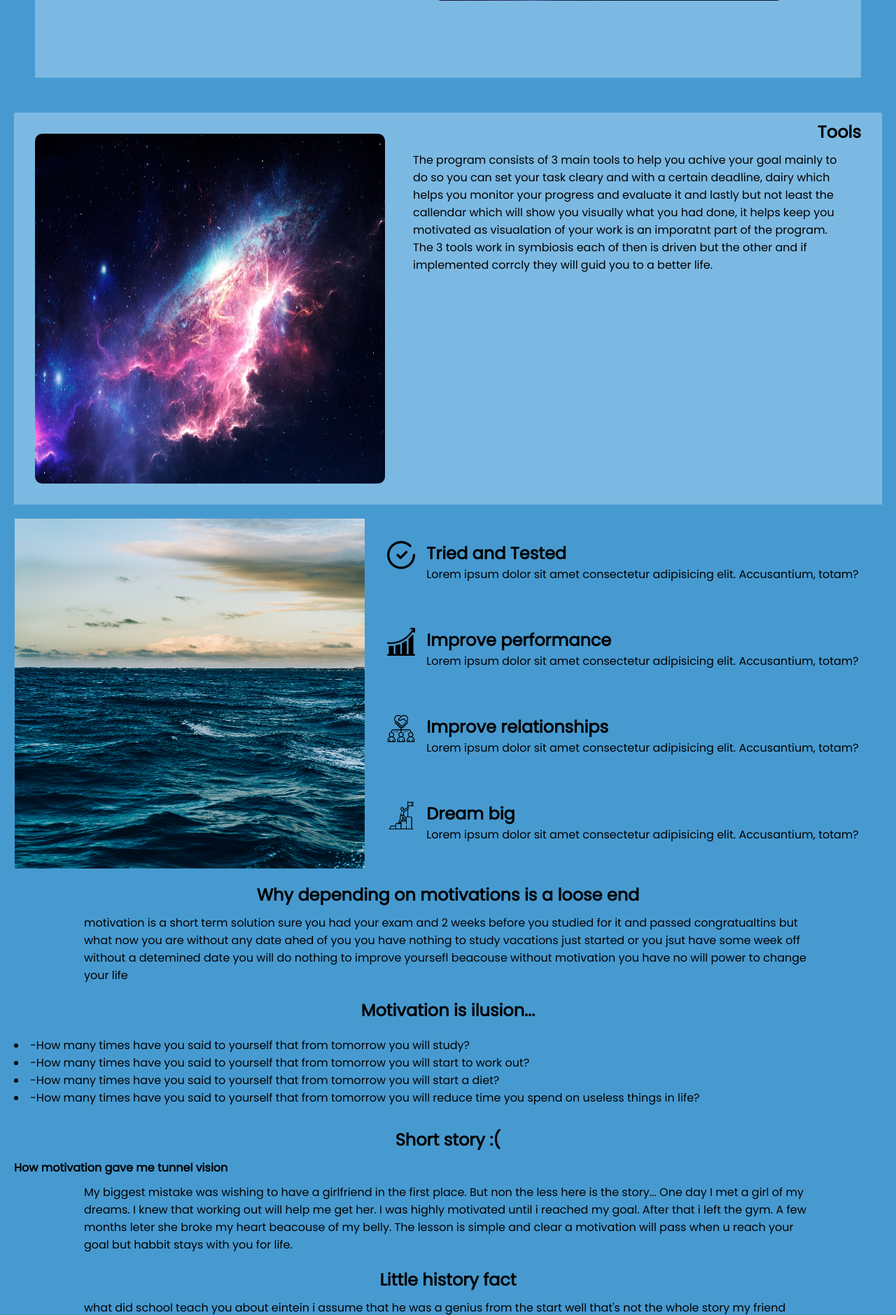
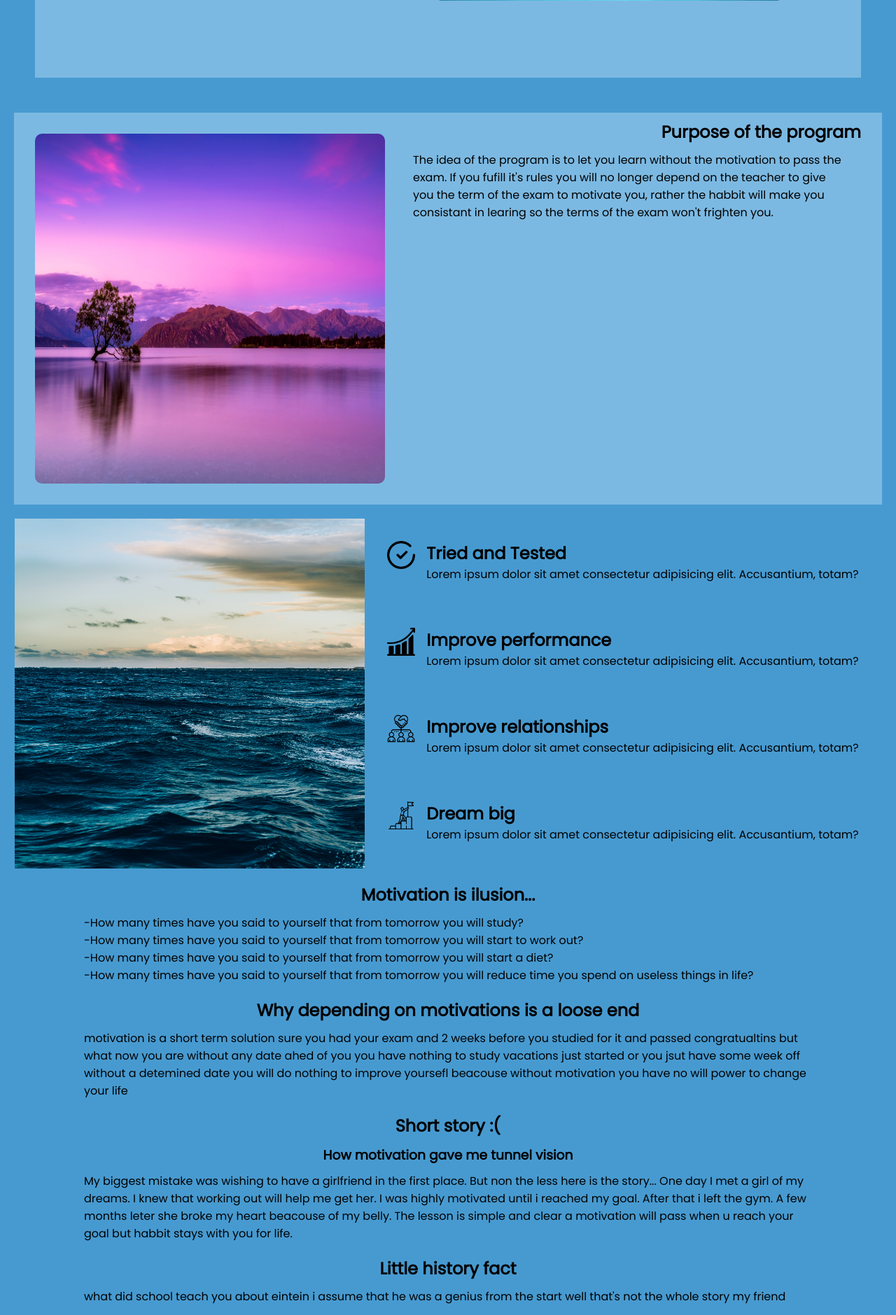
Before and after one commit to mkiel01/website-do-better, a Django app: page / in a window 1280 px wide. Shown: the part 2106-3985 px from the top of the page at 70% size. Run offline with Django 4.2, Linux system fonts and the light colour scheme.

Commit message:
updating styling

```diff
--- a/main/website/static/website/style.css
+++ b/main/website/static/website/style.css
@@ -18,9 +18,10 @@ body  {
 article{
 	margin: 20px;
 
+
 }
 
-article h2{
+article h2, h3{
 	text-align: center;
 	margin-bottom: 10px;
 
@@ -130,6 +131,10 @@ article p{
 	background-color: var(--Bg);
 
 
+  }
+
+  .about-the-program ul{
+	margin-left: 40px;
   }
 
 .about-the-program h2{
--- a/main/website/templates/website/introduction.html
+++ b/main/website/templates/website/introduction.html
@@ -58,15 +58,28 @@
     <div id="about-the-programe">
       <h2>About the program </h2>
       <p>
-        The idea of the program is to let you learn without the motivation to pass the exam. If you fufill it's rules you will no longer depend on the teacher to give you the term of the exam to motivate you, rather the habbit will make you consistant in learing so the terms of the exam won't frighten you.
+
+
+        The program consists of 3 main tools to help you achive your goal mainly: <br>
+
+        <br>
 
 
 
-      </p>
+        - to do so you can set your task cleary and with a certain deadline <br>
+
+
+        - dairy which helps you monitor your progress and evaluate it <br>
+          - callendar which will show you visually what you had done, it helps keep you motivated as visualation of your work is an imporatnt part of the program. <br>
+        <br>
+
+        The 3 tools work in symbiosis each of then is driven but the other and if implemented corrcly they will guid you to a better life.
+        </p>
+
 
     </div>
 
-        <img src="{% static 'img/space.jpeg'%}" alt="">
+        <img src="{% static 'img/1st.jpg'%}" alt="">
 
 
   </div>
@@ -85,14 +98,12 @@
     <div class="tools">
 
 
-        <img src="{% static 'img/space.jpeg'%}" alt="">
+        <img src="{% static 'img/2nd.jpg'%}" alt="">
         <div class="tools-items">
-        <h2>Tools </h2>
+        <h2>Purpose of the program </h2>
         <p>
 
-          The program consists of 3 main tools to help you achive your goal mainly to do so you can set your task cleary and with a certain deadline,
-          dairy which helps you monitor your progress and evaluate it and lastly but not least the callendar which will show you visually what you had done, it helps keep you motivated as visualation of your work is an imporatnt part of the program.
-          The 3 tools work in symbiosis each of then is driven but the other and if implemented corrcly they will guid you to a better life.
+          The idea of the program is to let you learn without the motivation to pass the exam. If you fufill it's rules you will no longer depend on the teacher to give you the term of the exam to motivate you, rather the habbit will make you consistant in learing so the terms of the exam won't frighten you.
 
 
         </p>
@@ -142,7 +153,32 @@
   </div>
 
 
+  <article>
+    <h2>
+      Motivation is ilusion...
+    </h2>
+    <p>
 
+
+
+        -How many times have you said to yourself that from tomorrow you will study?
+<br>
+
+        -How many times have you said to yourself that from tomorrow you will start to work out?
+        <br>
+
+
+        -How many times have you said to yourself that from tomorrow you will start a diet?
+        <br>
+
+
+        -How many times have you said to yourself that from tomorrow you will reduce time you spend on useless things in
+        life?
+
+
+
+
+  </article>
 
   <article>
     <h2>
@@ -157,30 +193,7 @@
 
   </article>
 
-  <article>
-    <h2>
-      Motivation is ilusion...
-    </h2>
-    <p>
 
-
-      <li>
-        -How many times have you said to yourself that from tomorrow you will study?
-      </li>
-      <li>
-        -How many times have you said to yourself that from tomorrow you will start to work out?
-      </li>
-      <li>
-        -How many times have you said to yourself that from tomorrow you will start a diet?
-      </li>
-      <li>
-        -How many times have you said to yourself that from tomorrow you will reduce time you spend on useless things in
-        life?
-      </li>
-
-
-    </p>
-  </article>
 
 
 
@@ -192,7 +205,7 @@
 
 
 
-    <h4>How motivation gave me tunnel vision</h4>
+    <h3>How motivation gave me tunnel vision</h3>
     <p>
       My biggest mistake was wishing to have a girlfriend in the first place. But non the less here is the story...
       One day I met a girl of my dreams. I knew that working out will help me get her. I was highly motivated until i
@@ -235,7 +248,7 @@
       <p> i am a student at agh univeristy og scince </p>
   </div>
 
-      <img src="{% static 'img/ja.JPG'%}" alt="">
+  <img src="{% static 'img/3rd.jpg'%}" alt="">
     </div>
 
 
```
Also changed, not shown: main/website/static/img/1st.jpg (added), main/website/static/img/2nd.jpg (added), main/website/static/img/3rd.jpg (added), main/website/static/img/xxxx.jpg (added), 2 other files.
